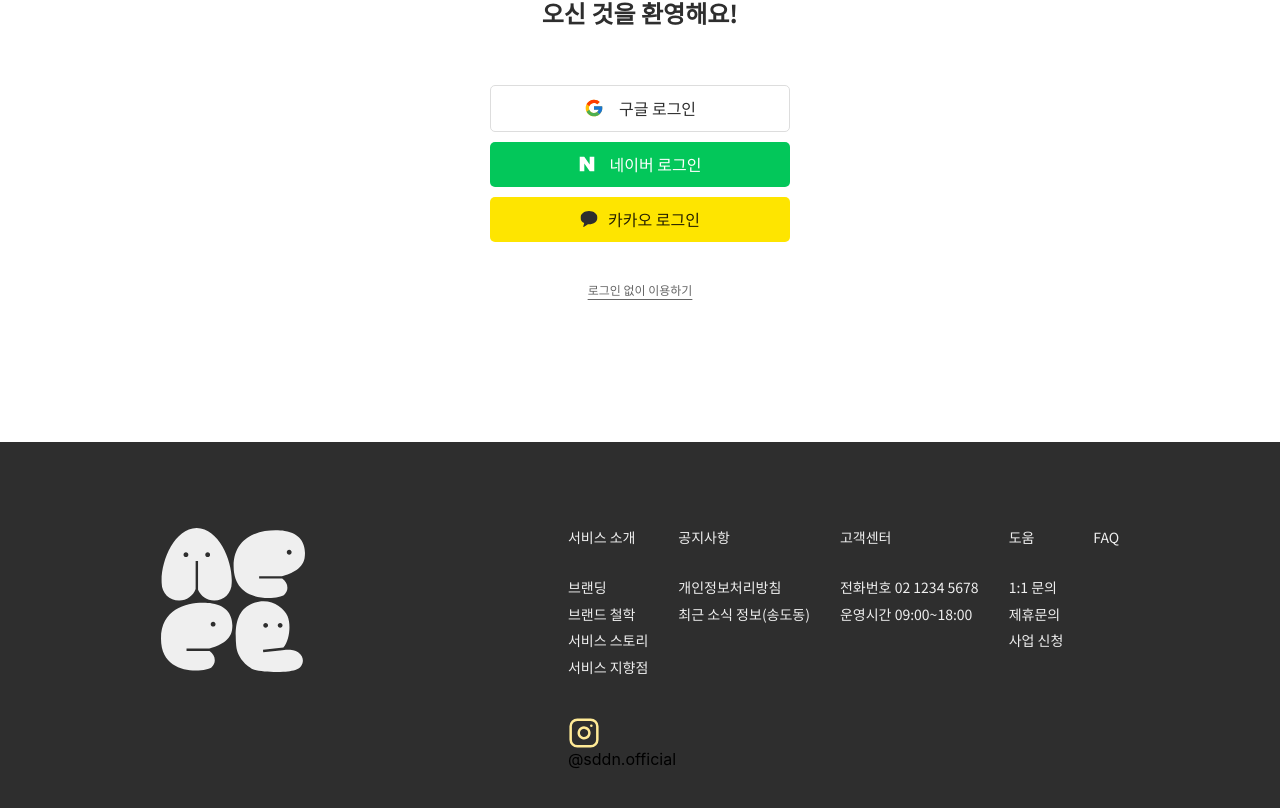
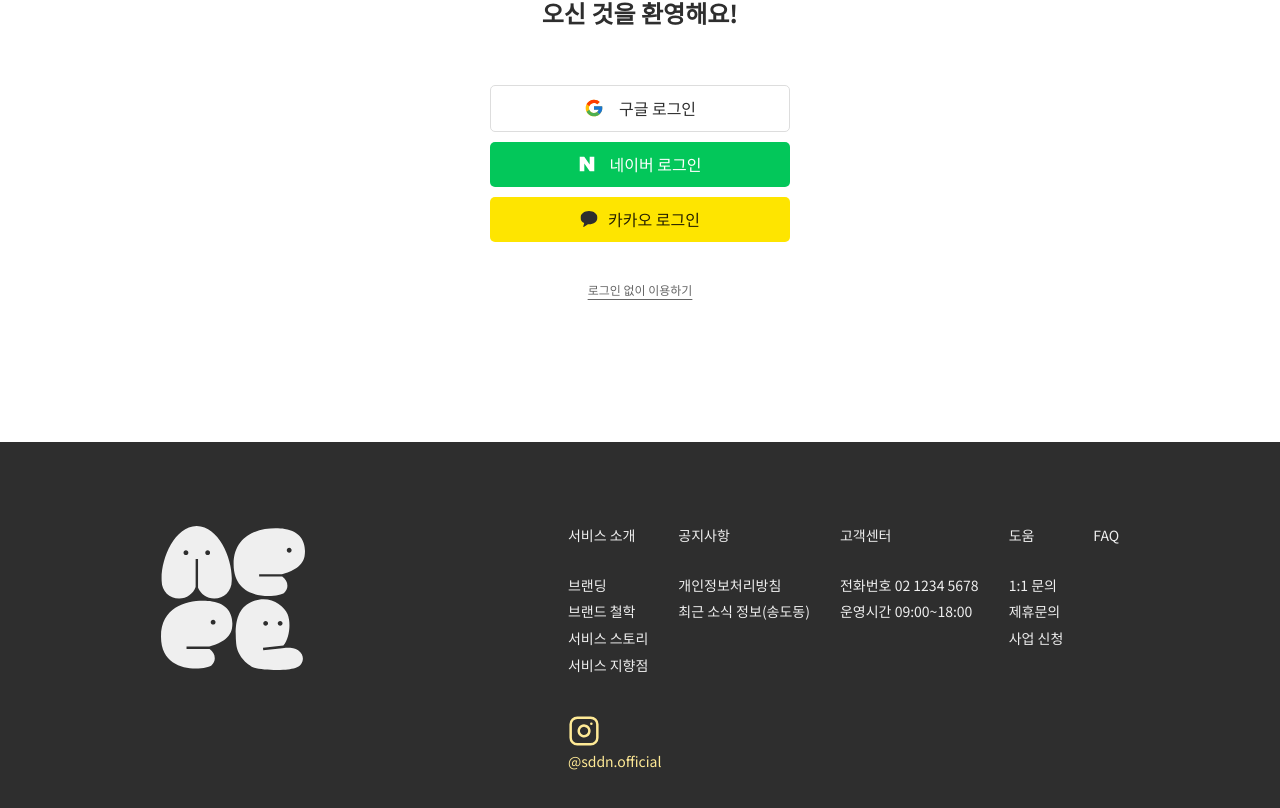
Before and after one commit to songdodongnae/frontend, a React (Create React App) app in the folder songdodongnae/: page /login in a window 1280 px wide. Shown: the part 330-1138 px from the top of the page. Built offline with nearby package versions, Linux system fonts and the light colour scheme; a web font is replaced by a local one.

Commit message:
Style: 인스타 아이디 색상 수정

```diff
--- a/songdodongnae/src/css/Footer.css
+++ b/songdodongnae/src/css/Footer.css
@@ -71,4 +71,14 @@
     flex-direction: column;
     margin-top: 40px;
     margin-left: 407px;
+    gap: 5px;
+
+    color: var(--Primary_100, #FFEA96);
+
+    /* Text_sm */
+    font-family: "Noto Sans KR";
+    font-size: 14px;
+    font-style: normal;
+    font-weight: 400;
+    line-height: 140%; /* 19.6px */
 }
```
